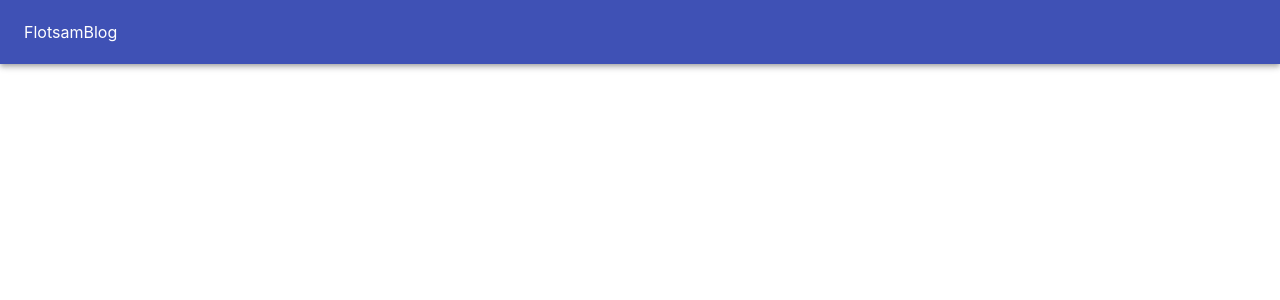
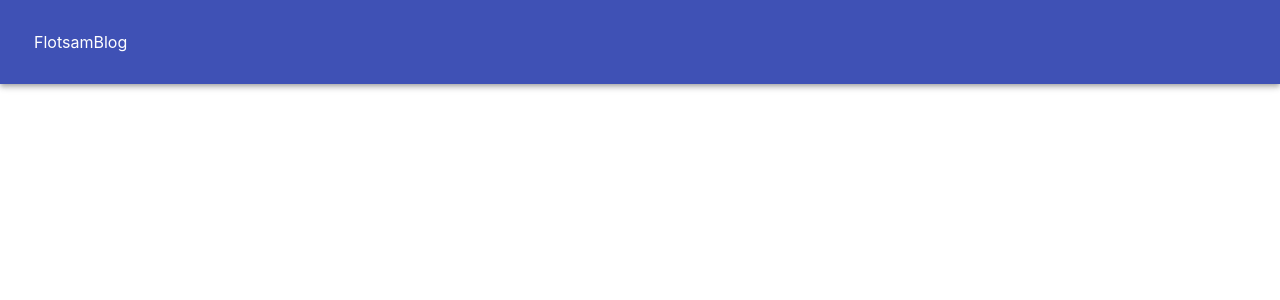
Before and after one commit to llatvak/FlotsamBlog, a React (Create React App) app in the folder client/: page / in a window 1280 px wide. Shown: the top 300 px of the page. Built offline with nearby package versions, Linux system fonts and the light colour scheme.

Commit message:
Add styles.

```diff
--- a/client/src/components/NavBar.js
+++ b/client/src/components/NavBar.js
@@ -1,23 +1,28 @@
 import React from 'react'
+import { makeStyles } from '@material-ui/core/styles';
 import AppBar from '@material-ui/core/AppBar'
 import Toolbar from '@material-ui/core/Toolbar'
 import Typography from '@material-ui/core/Typography'
-import Link from '@material-ui/core/Link';
+
+const useStyles = makeStyles({
+    appbar: {
+        padding: 10,
+      },
+  });
 
 const NavBar = (props) => {
 
     const { categories, title } = props;
+    const classes = useStyles();
 
     return (
-        <div>
-        <AppBar position="static">
+        <AppBar className={classes.appbar} position="static">
             <Toolbar>
                 <Typography variant="title" color="inherit">
                 {title}
                 </Typography>
             </Toolbar>
         </AppBar>
-        </div>
     )
 }
 export default NavBar;
```
